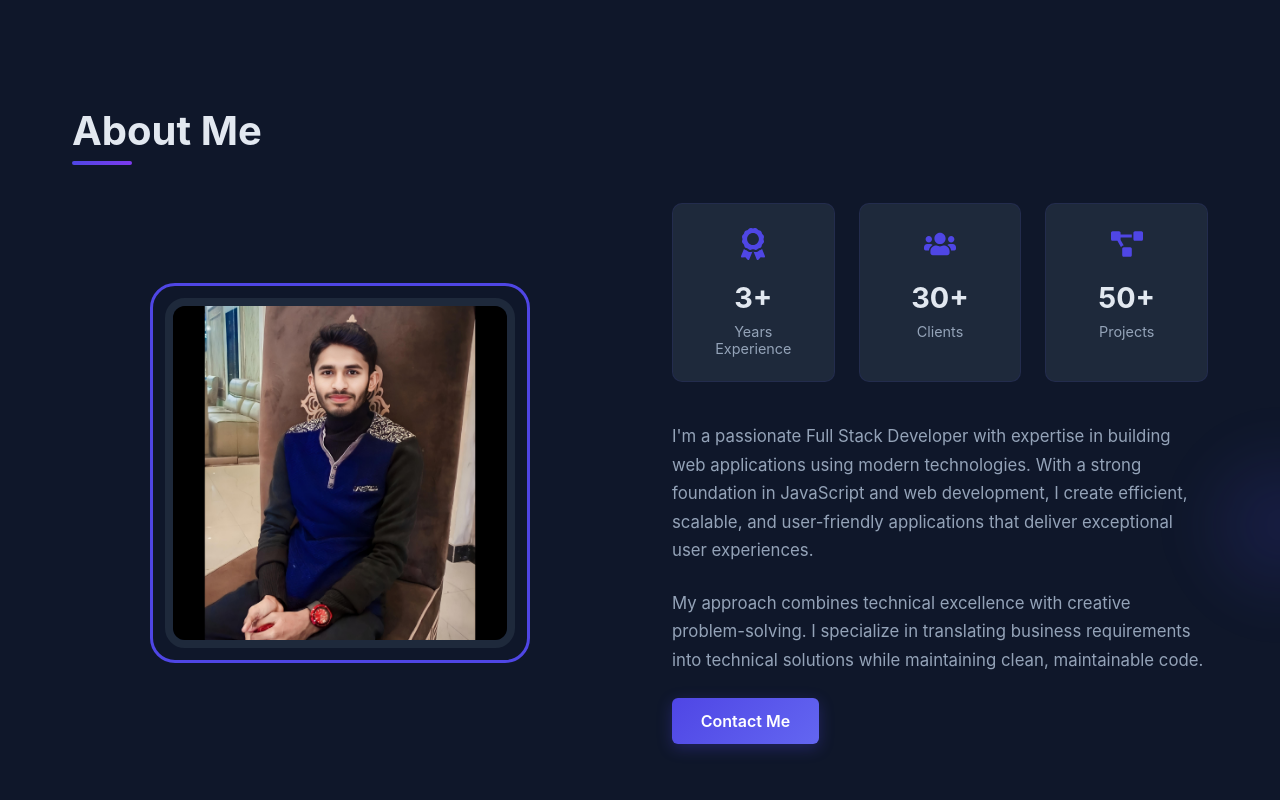
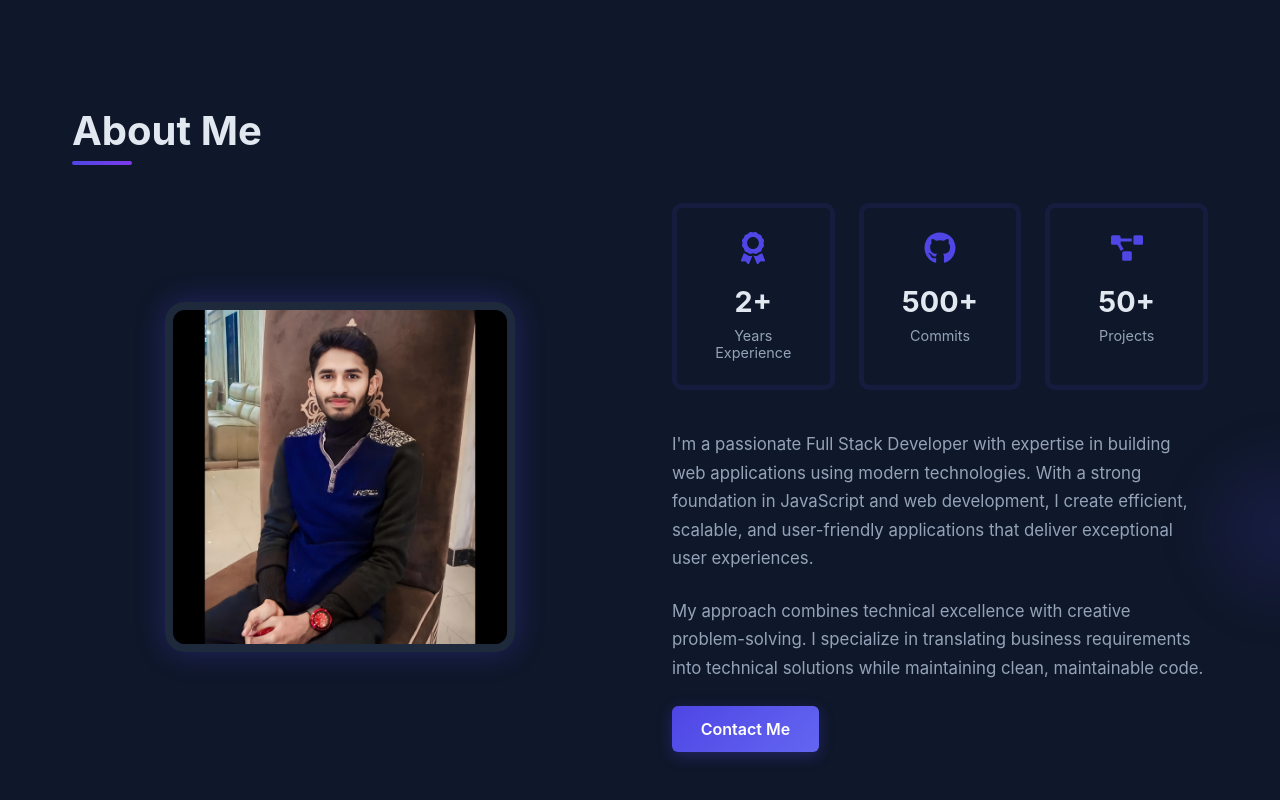
Before and after one commit to immustafa37/mustafa-portfolio, a React (Create React App) app: page / in a window 1280 px wide. Shown: the part 790-1590 px from the top of the page. Built offline with nearby package versions, Linux system fonts and the light colour scheme.

Commit message:
update about section

```diff
--- a/src/components/AboutSection/AboutSection.css
+++ b/src/components/AboutSection/AboutSection.css
@@ -30,24 +30,72 @@
   position: relative;
   z-index: 2;
 }
-
-.image-frame {
+.image-container::before {
+  content: '';
   position: absolute;
-  top: -15px;
-  left: -15px;
-  right: -15px;
-  bottom: -15px;
-  border: 3px solid var(--primary);
-  border-radius: 25px;
+  top: 0;
+  left: 0;
+  right: 0;
+  bottom: 0;
+  border-radius: 20px;
+  background: radial-gradient(
+    circle at center,
+    var(--primary) 0%,
+    transparent 70%
+  );
+  opacity: 0;
   z-index: 1;
-  transition: all 0.3s ease;
+  transition: opacity 0.5s ease;
 }
 
-.image-container:hover .image-frame {
-  transform: translate(10px, -10px);
-  box-shadow: 10px -10px 0 var(--secondary);
+.image-container::after {
+  content: '';
+  position: absolute;
+  top: -10px;
+  left: -10px;
+  right: -10px;
+  bottom: -10px;
+  border-radius: 30px;
+  background: conic-gradient(
+    from 0deg,
+    var(--primary),
+    var(--secondary),
+    var(--primary)
+  );
+  z-index: 0;
+  opacity: 0;
+  filter: blur(20px);
+  transition: opacity 0.5s ease;
 }
 
+.image-container:hover::before {
+  opacity: 0.6;
+}
+
+.image-container:hover::after {
+  opacity: 0.8;
+  animation: rotateGlow 3s linear infinite;
+}
+
+@keyframes rotateGlow {
+  0% {
+    transform: rotate(0deg);
+  }
+  100% {
+    transform: rotate(360deg);
+  }
+}
+
+.profile-image {
+  /* Add these to your existing .profile-image styles */
+  box-shadow: 0 0 30px rgba(79, 70, 229, 0.3);
+  transition: transform 0.5s ease, box-shadow 0.5s ease;
+}
+
+.image-container:hover .profile-image {
+  transform: scale(1.03);
+  box-shadow: 0 0 50px rgba(79, 70, 229, 0.6);
+}
 .about-text {
   flex: 1;
 }
@@ -60,12 +108,12 @@
 }
 
 .stat-card {
-  background-color: var(--dark-light);
+  background-color: var(--primary),;
   border-radius: 10px;
   padding: 1.5rem;
   text-align: center;
   transition: all 0.3s ease;
-  border: 1px solid rgba(79, 70, 229, 0.1);
+  border: 5px solid rgba(79, 70, 229, 0.1);
 }
 
 .stat-card:hover {
--- a/src/components/AboutSection/AboutSection.js
+++ b/src/components/AboutSection/AboutSection.js
@@ -1,12 +1,12 @@
 import React from 'react';
 import './AboutSection.css';
 import aboutImage from '../../assets/about.jpg';
-import { FaAward, FaUsers, FaProjectDiagram } from 'react-icons/fa';
+import { FaAward, FaGithub, FaProjectDiagram } from 'react-icons/fa';
 
 const AboutSection = () => {
   const stats = [
-    { icon: <FaAward className="stat-icon" />, value: '3+', label: 'Years Experience' },
-    { icon: <FaUsers className="stat-icon" />, value: '30+', label: 'Clients' },
+    { icon: <FaAward className="stat-icon" />, value: '2+', label: 'Years Experience' },
+    { icon: <FaGithub className="stat-icon" />, value: '500+', label: 'Commits' },
     { icon: <FaProjectDiagram className="stat-icon" />, value: '50+', label: 'Projects' }
   ];
 
```
